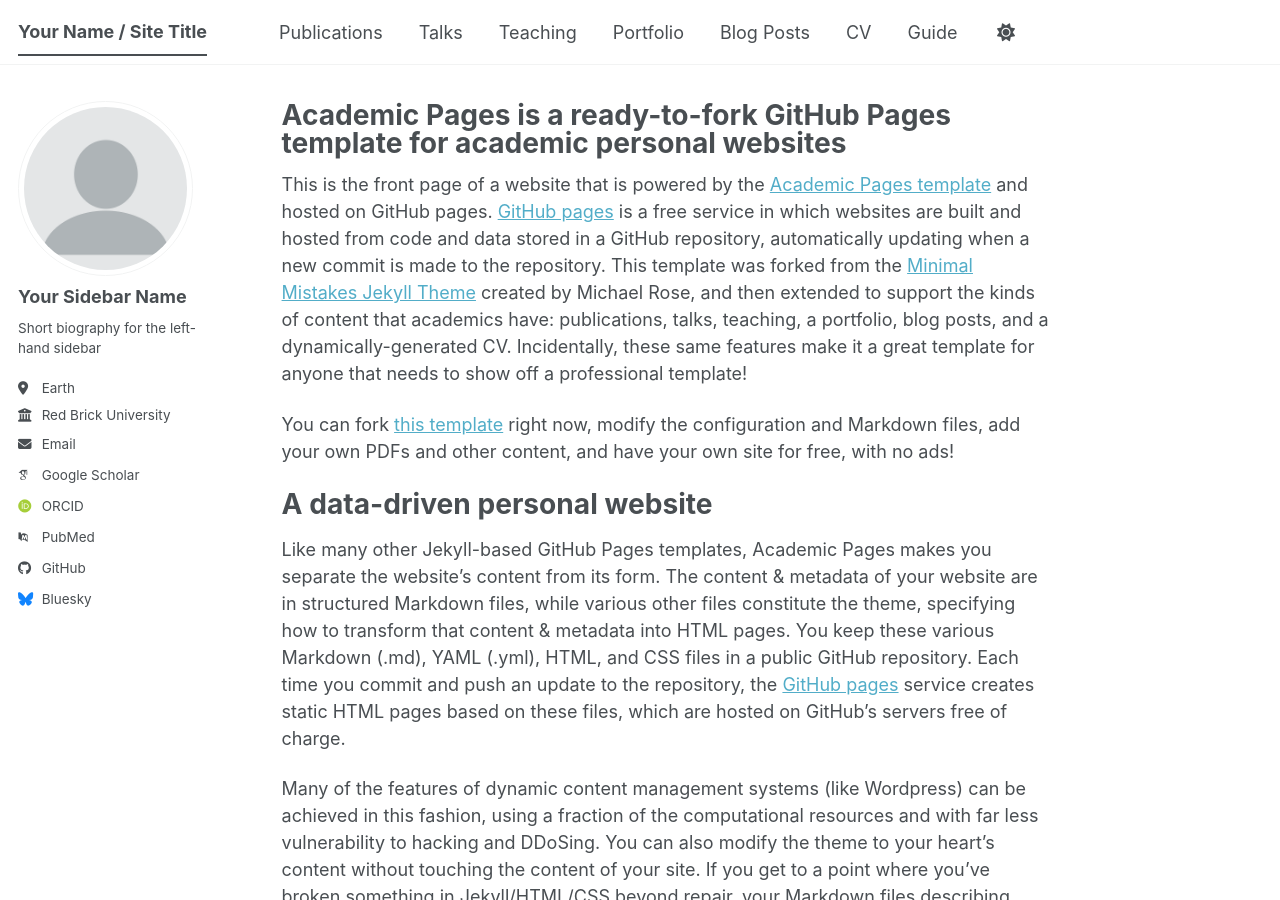
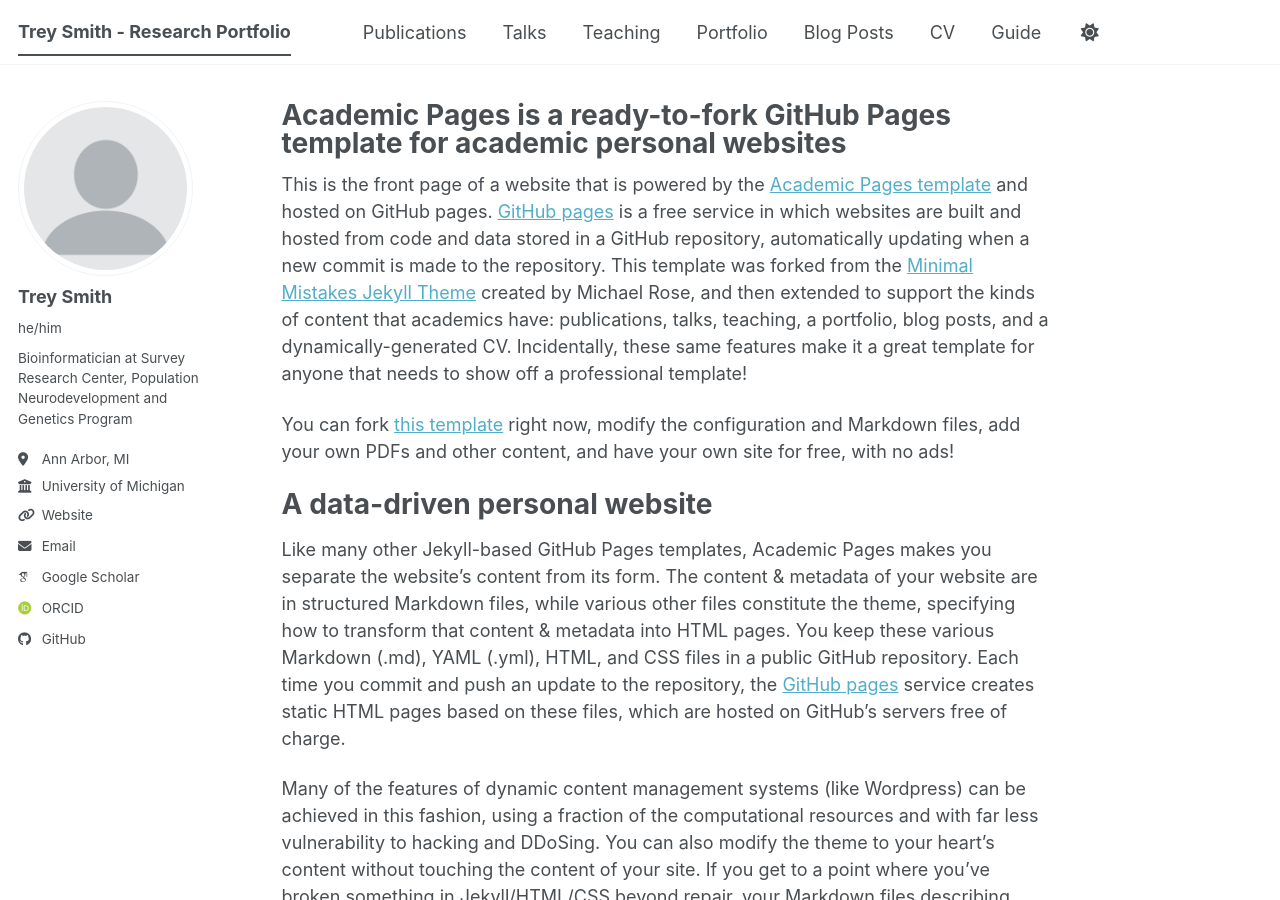
Before and after one commit to Treys925/Treys925.github.io, a Jekyll site: the page built from _pages/about.md, in a window 1280 px wide and 900 px high. Built offline with Jekyll 4.4.1, drawn with Linux system fonts in a browser that asks for light colours; some web fonts are replaced; a script bundle is joined from its source files by our own code; library files that are not in the unit come from our copies.

Commit message:
Update _config.yml

```diff
--- a/_config.yml
+++ b/_config.yml
@@ -9,14 +9,14 @@
 # Basic Site Settings
 locale                   : "en-US"
 site_theme               : "default" # The available themes options are "default", "air", "sunrise", "mint", "dirt" and "contrast"
-title                    : "Your Name / Site Title"
+title                    : "Trey Smith - Research Portfolio"
 title_separator          : "-"
 name                     : &name "Your Name"
 description              : &description "Your Name's academic portfolio"   # Update this with a general description of your site, this is the default if not overridden by a page
-url                      : https://academicpages.github.io # The base hostname & protocol for your site e.g. "https://[your GitHub username].github.io",
+url                      : https://Treys925.github.io # The base hostname & protocol for your site e.g. "https://[your GitHub username].github.io",
                                                            # or if you already have some other page hosted on Github then use "https://[your GitHub username].github.io/[Your Repo Name]"
 baseurl                  : "" # the subpath of your site, e.g. "/blog"
-repository               : "academicpages/academicpages.github.io"
+repository               : "Treys925/Treys925.github.io"
 
 # Site Author - The following control what appear as part of the author content on the side bar.
 #               If a field is blank the icon and link will not appear, otherwise it will be shown.
@@ -24,24 +24,24 @@
 author:
   # Biographic information
   avatar           : "profile.png"
-  name             : "Your Sidebar Name"
-  pronouns         : # example: "she/her"
-  bio              : "Short biography for the left-hand sidebar"
-  location         : "Earth"
-  employer         : "Red Brick University"
-  uri              : # URL
-  email            : "none@example.org"
+  name             : "Trey Smith"
+  pronouns         : "he/him"
+  bio              : "Bioinformatician at Survey Research Center, Population Neurodevelopment and Genetics Program"
+  location         : "Ann Arbor, MI"
+  employer         : "University of Michigan"
+  uri              : "https://src.isr.umich.edu/people/smithtrey/"
+  email            : "treysm@umich.edu"
 
   # Academic websites
   academia         : # URL
   arxiv            : # URL - Update with the correct link to your profile
-  googlescholar    : "https://scholar.google.com/citations?user=PS_CX0AAAAAJ"
+  googlescholar    : "https://scholar.google.com/citations?user=l206KgwAAAAJ&hl=en"
   inspire-hep      : # URL
   impactstory      : # URL
-  orcid            : "https://orcid.org/yourorcidurl"
+  orcid            : "https://orcid.org/0009-0002-4131-5343"
   semantic         : # URL
   ssrn             : # URL
-  pubmed           : "https://www.ncbi.nlm.nih.gov/pubmed/?term=john+snow"
+  pubmed           : #"https://www.ncbi.nlm.nih.gov/pubmed/?term=john+snow"
   researchgate     : # URL
   scopus           : # URL
   zotero           : # URL
@@ -51,13 +51,13 @@
   bitbucket        : # Username - Update with your username on the site
   codepen          : # Username
   dribbble         : # Username
-  github           : "academicpages"
+  github           : "Treys925"
   kaggle           : # Username
   stackoverflow    : # User number or user number and name (i.e., use "1" or "1/jeff-atwood")
 
   # Social media
   artstation       : # Username
-  bluesky          : "bsky.app" # Replace this with you Bluesky username
+  bluesky          : #"bsky.app" # Replace this with you Bluesky username
   facebook         : # Username
   flickr           : # Username
   foursquare       : # Username
```
